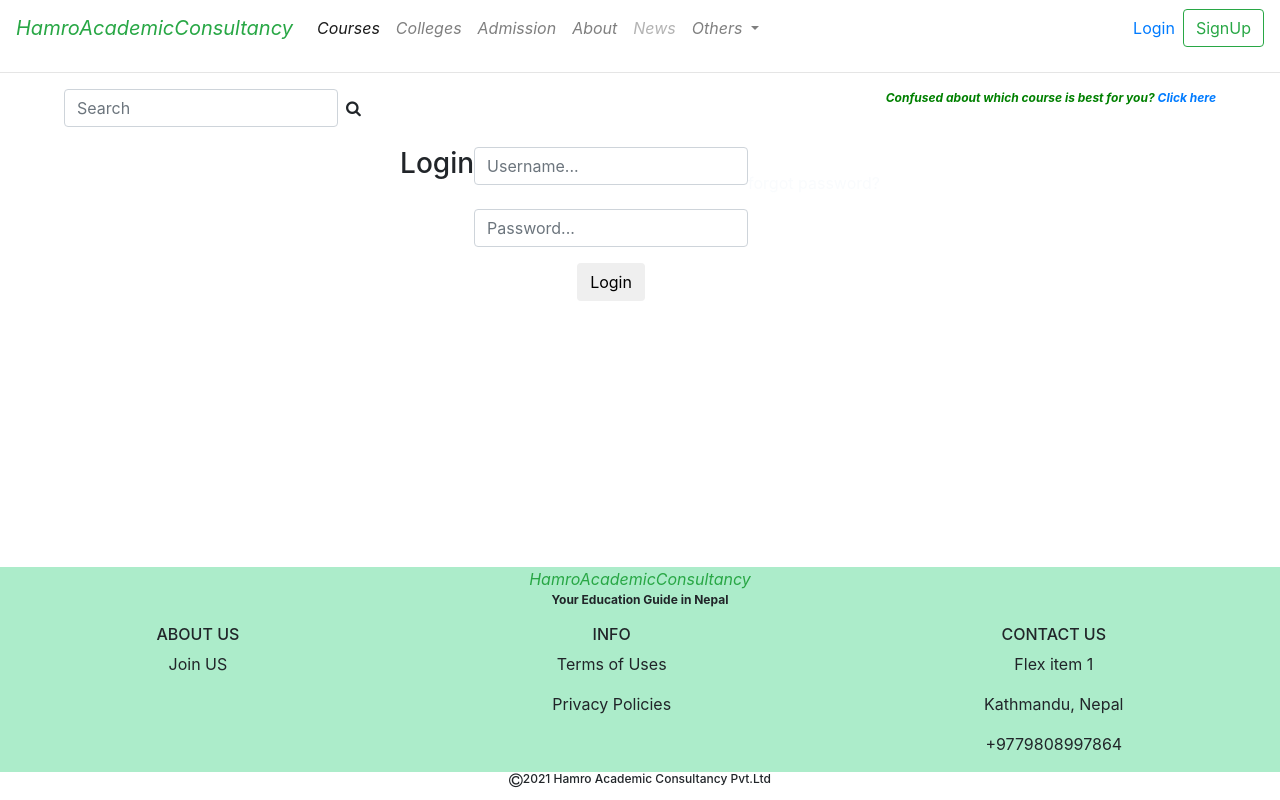
After one commit to Maahishk/HAC, a Django app: page /login/ in a window 1280 px wide. The commit adds this page. Run offline with Django 3.2, Linux system fonts and the light colour scheme; some libraries are stand-ins or nearby versions.

Commit message:
quiz login signup frontend

```diff
--- a/hamroconsultancy/consultancyapp/admin.py
+++ b/hamroconsultancy/consultancyapp/admin.py
@@ -1,9 +1,10 @@
 from django.contrib import admin
 
 # Register your models here.
-from .models import StudyField, University, CollegeDetails, CourseDetails
+from .models import StudyField, University, CollegeDetails, CourseDetails, QuestionModel
 
 admin.site.register(StudyField)
 admin.site.register(University)
 admin.site.register(CollegeDetails)
 admin.site.register(CourseDetails)
+admin.site.register(QuestionModel)
--- /dev/null
+++ b/hamroconsultancy/consultancyapp/templates/app/login.html
@@ -0,0 +1,39 @@
+{% extends 'app/main.html' %} {% block content %}{% load static %}
+<div class="container h-50">
+  <div class="d-flex justify-content-center">
+    <h3>Login</h3>
+    <form method="POST" action="">
+      {% csrf_token %}
+      <input
+        type="text"
+        name="username"
+        placeholder="Username..."
+        class="form-control"
+      />
+      <br />
+      <input
+        type="password"
+        name="password"
+        placeholder="Password..."
+        class="form-control"
+      />
+
+      <div class="d-flex justify-content-center mt-3 login_container">
+        <input class="btn login_btn" type="submit" value="Login" />
+      </div>
+    </form>
+
+    {% for message in messages %}
+    <p id="messages">{{message}}</p>
+    {% endfor %}
+    <div class="mt-4">
+      <div
+        class="d-flex justify-content-center links"
+        style="color: rgba(249, 251, 253, 0.945)"
+      >
+        forgot password?
+      </div>
+    </div>
+  </div>
+</div>
+{% endblock %}
--- a/hamroconsultancy/consultancyapp/templates/app/main.html
+++ b/hamroconsultancy/consultancyapp/templates/app/main.html
@@ -14,15 +14,30 @@
 {% include 'app/navbar.html' %}
 <hr />
 
-<div style="margin-left: 5%">
-  <form class="form-inline my-2 my-lg-0 mb-20">
+<div style="margin-left: 5%; margin-right: 5%">
+  <div class="d-flex justify-content-between">
+    <form class="form-inline my-2 my-lg-0 mb-20 w-50%">
       <input
         class="form-control mr-sm-2"
         type="search"
         placeholder="Search"
         aria-label="Search"
+        width="100%"
       />
+      <span><i class="fa fa-search"></i></span>
     </form>
+    <p
+      style="
+        font-size: 12px;
+        font-style: italic;
+        font-weight: bold;
+        color: green;
+      "
+    >
+      Confused about which course is best for you?
+      <a href="{% url 'quiz' %}">Click here</a>
+    </p>
+  </div>
   <div style="margin-top: 20px; margin-bottom: 20px">
     {% block content %} {% endblock %}
   </div>
--- a/hamroconsultancy/consultancyapp/templates/app/navbar.html
+++ b/hamroconsultancy/consultancyapp/templates/app/navbar.html
@@ -50,12 +50,12 @@
     </ul>
     <ul class="navbar-nav">
       <li class="nav-item">
-        <a class="nav-link text-primary" href="#">Login</a>
+        <a class="nav-link text-primary" href="{% url 'login' %}">Login</a>
       </li>
     </ul>
 
-    <button class="btn btn-outline-success my-2 my-sm-0" type="submit">
+    <a href="{% url 'signin' %}" class="btn btn-outline-success my-2 my-sm-0">
       SignUp
-    </button>
+    </a>
   </div>
 </nav>
--- a/hamroconsultancy/consultancyapp/urls.py
+++ b/hamroconsultancy/consultancyapp/urls.py
@@ -6,4 +6,7 @@
     path('courses/', views.courses, name="courses"),
     path('colleges/', views.colleges, name="colleges"),
     path('university/', views.university, name="university"),
+    path('login/', views.login, name="login"),
+    path('signin/', views.register, name="signin"),
+    path('quiz/', views.quiz, name="quiz"),
 ]
--- a/hamroconsultancy/consultancyapp/views.py
+++ b/hamroconsultancy/consultancyapp/views.py
@@ -1,5 +1,6 @@
 from django.shortcuts import render
-from .models import StudyField, University, CollegeDetails, CourseDetails
+from .models import StudyField, University, CollegeDetails, CourseDetails, QuestionModel
+from .forms import CreateUserForm
 
 # Create your views here.
 def dashboard(request):
@@ -25,3 +26,61 @@
     context = {'universities':universities}
 
     return render(request, 'app/universities.html', context)
+
+def register(request):
+    form = CreateUserForm()
+    if request.method == 'POST':
+        form = CreateUserForm(request.POST)
+        if form.is_valid():
+            username = form.cleaned_data.get('username')
+            user = form.save()
+            messages.success(request, 'Account was created for' + username)
+
+            return redirect('login')
+
+    context = {'form': form}
+    return render(request, 'app/register.html', context)
+
+def login(request):
+    if request.method == 'POST':
+        username = request.POST.get('username')
+        password = request.POST.get('password')
+
+        user = authenticate(request, username=username, password=password)
+    context = {}
+    return render(request, 'app/login.html', context)
+
+def quiz(request):
+    if request.method == 'POST':
+        print(request.POST)
+        questions=QuestionModel.objects.all()
+        score=0
+        wrong=0
+        correct=0
+        total=0
+        for q in questions:
+            total+=1
+            print(request.POST.get(q.question))
+            print(q.ans)
+            print()
+            if q.ans ==  request.POST.get(q.question):
+                score+=10
+                correct+=1
+            else:
+                wrong+=1
+        percent = score/(total*10) *100
+        context = {
+            'score':score,
+            'time': request.POST.get('timer'),
+            'correct':correct,
+            'wrong':wrong,
+            'percent':percent,
+            'total':total
+        }
+        return render(request,'app/result.html',context)
+    else:
+        questions=QuestionModel.objects.all()
+        context = {
+            'questions':questions
+        }
+        return render(request,'app/quiz.html',context)
```
Also changed, not shown: hamroconsultancy/consultancyapp/forms.py (added, +9 -0 lines), hamroconsultancy/consultancyapp/models.py (+10 -0 lines), hamroconsultancy/consultancyapp/templates/app/colleges.html (+4 -3 lines), hamroconsultancy/consultancyapp/templates/app/courses.html (+11 -5 lines), hamroconsultancy/consultancyapp/templates/app/quiz.html (added, +66 -0 lines), hamroconsultancy/consultancyapp/templates/app/register.html (added, +49 -0 lines), hamroconsultancy/consultancyapp/migrations/0007_questionmodel.py (added), hamroconsultancy/consultancyapp/templates/app/quizresult.html (added). Lines whose indentation alone changed are shown as unchanged.
